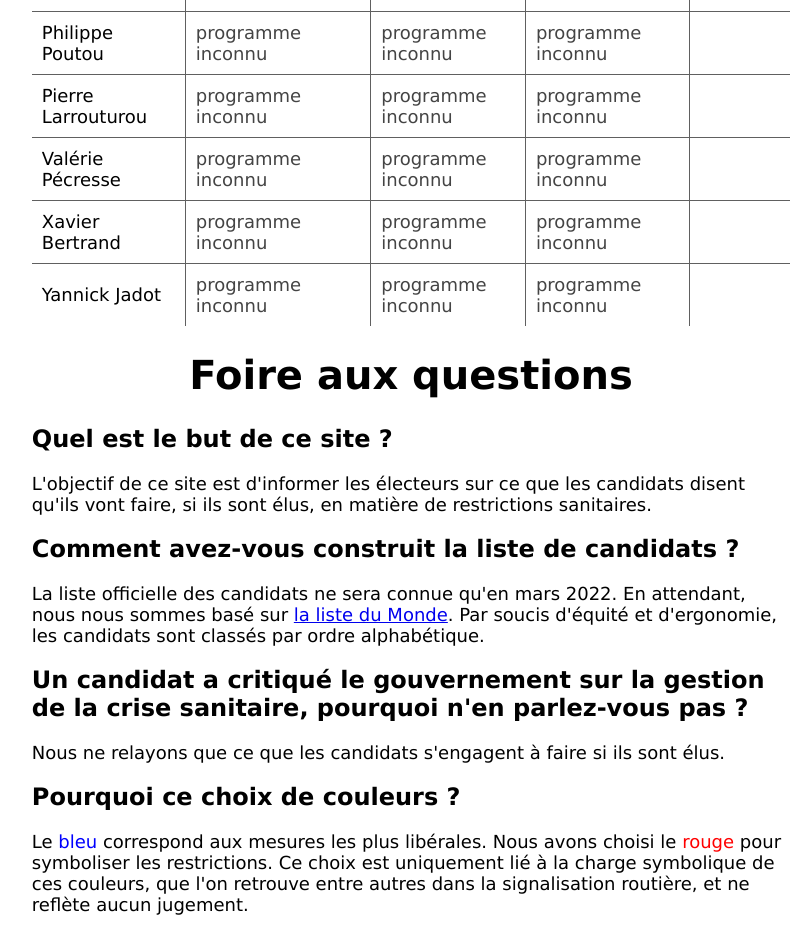
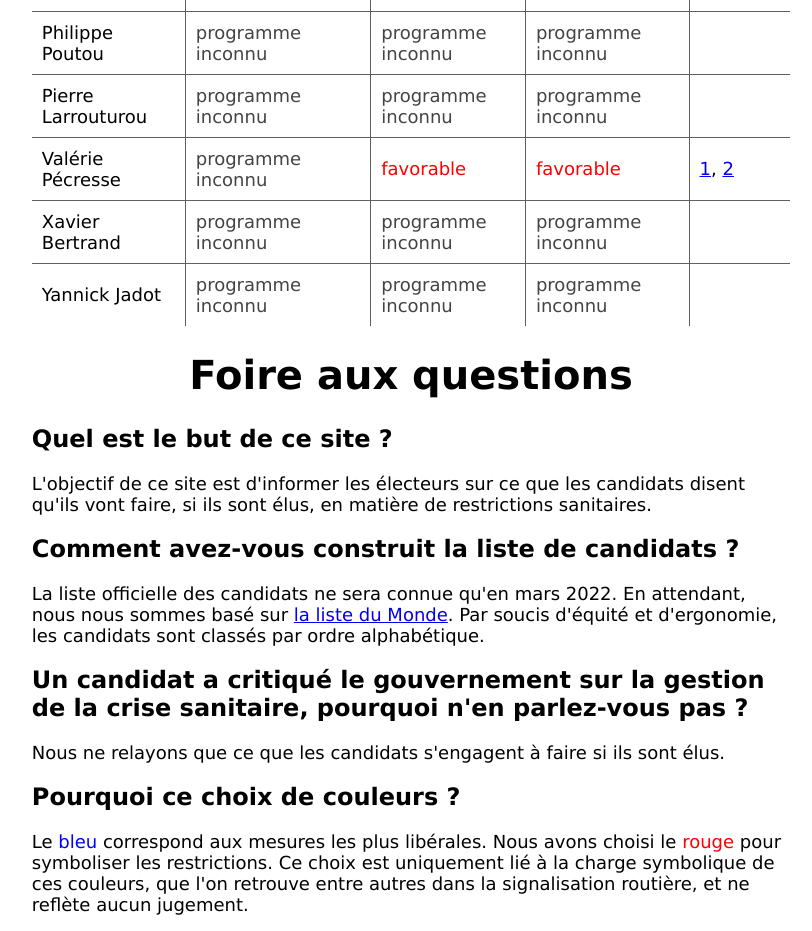
Before and after one commit to restrictions2022/restrictions2022.github.io, a plain HTML site: page index.html in a window 1280 px wide. Shown: the part 1820-2751 px from the top of the page, without its empty margins (229-1041 px from the left). Drawn offline with Linux system fonts and the light colour scheme.

Commit message:
Mise à jour de Valérie Pécresse

```diff
--- a/index.html
+++ b/index.html
@@ -284,9 +284,12 @@ thead {
                 <tr>
                     <td>Valérie Pécresse</td>
                     <td class="unknown">programme inconnu</td>
-                    <td class="unknown">programme inconnu</td>
-                    <td class="unknown">programme inconnu</td>
-                    <td></td>
+                    <td class="restriction">favorable</td>
+                    <td class="restriction">favorable</td>
+                    <td>
+                        <a href="https://www.bfmtv.com/politique/elections/presidentielle/valerie-pecresse-le-pass-sanitaire-c-est-une-contrainte-qui-libere-car-elle-evite-les-reconfinements_VN-202109120114.html">1</a>,
+                        <a href="https://actu.orange.fr/societe/videos/valerie-pecresse-est-favorable-a-la-vaccination-obligatoire-contre-le-coronavirus-CNT000001uWyhy.html">2</a>
+                    </td>
                 </tr>
                 <tr>
                     <td>Xavier Bertrand</td>
```
